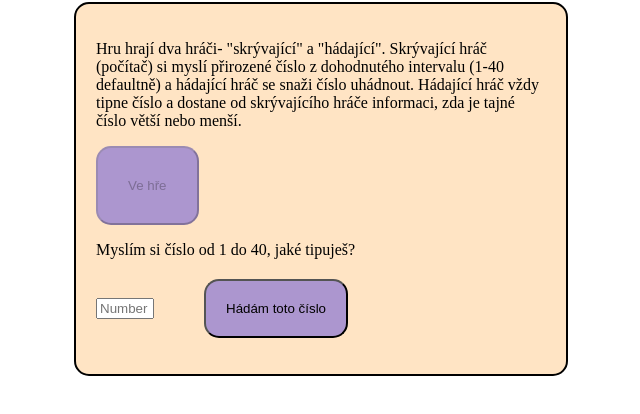
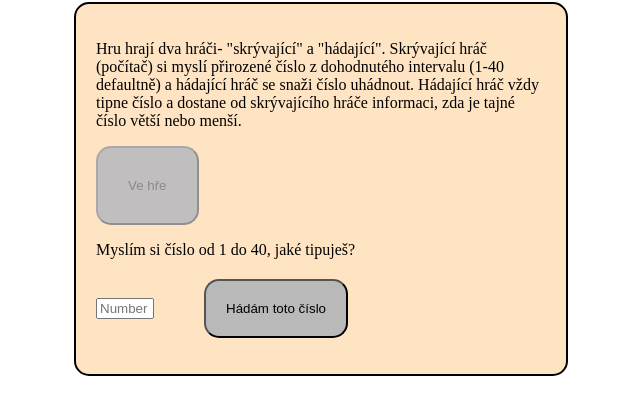
Before and after one commit to honzahlozanka/Hadani_cisla, a plain HTML site: page index.html in a window 1280 px wide. Both pictures are taken after a click on the button "Začni hru". Shown: the part 86-500 px from the top of the page, without its empty margins (319-959 px from the left). Drawn offline with Linux system fonts and the light colour scheme.

Commit message:
barva tlačítka upravena na šedou

```diff
--- a/style.css
+++ b/style.css
@@ -26,7 +26,8 @@ p {
 #zacni {
     border-radius: 15px;
     padding: 30px;
-    background-color: rgb(172, 150, 207);
+    background-color: rgb(192, 190, 190);
+
 
 }
 
@@ -35,7 +36,7 @@ p {
     margin-top: 20px;
     padding: 20px;
     border-radius: 15px;
-    background-color: rgb(172, 150, 207);
+    background-color: rgb(185, 185, 185);
 
 }
 
```
